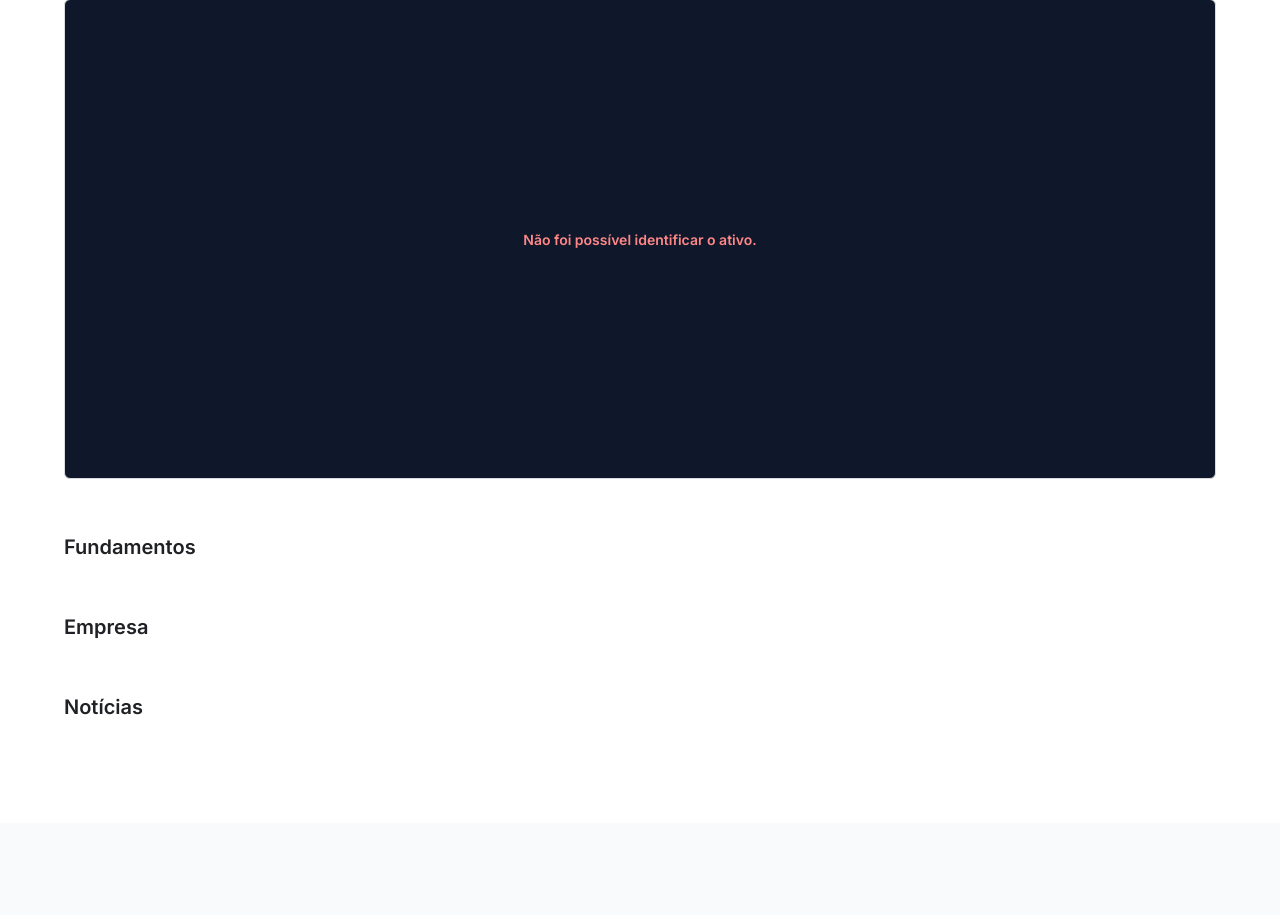
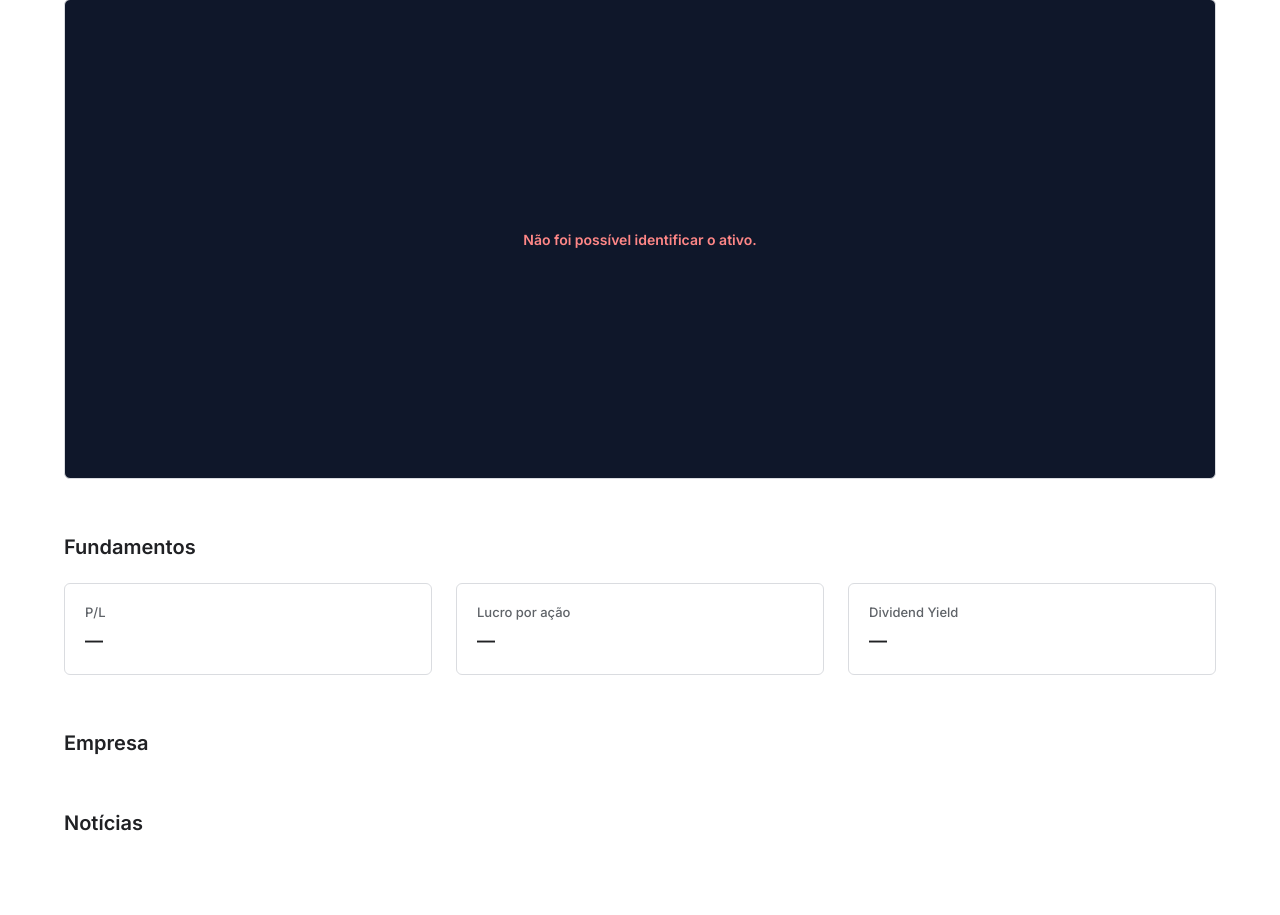
Before and after one commit to Peternovak2/money_app, a FastAPI app: template app/templates/ativo.html in a window 1280 px wide. Shown: the part 774-1689 px from the top of the page. Before the commit the page ends 1489 px from the top, so only its background shows below. Run offline with FastAPI, Linux system fonts and the light colour scheme; the template is opened without the code that fills it, so the values that code supplies are empty; some libraries are stand-ins or nearby versions.

Commit message:
feat: adiciona fundamentos basicos na pagina do ativo

```diff
--- a/app/routes/ativos.py
+++ b/app/routes/ativos.py
@@ -7,6 +7,8 @@ from app.services.informacoes import buscar_ativo
 from app.services.utils.formatar import (
     formatar_inteiro,
     formatar_monetario,
+    formatar_numero,
+    formatar_percentual,
     formatar_ticker,
 )
 
@@ -15,6 +17,8 @@ router = APIRouter()
 templates = Jinja2Templates(directory='app/templates')
 templates.env.filters['formatar_inteiro'] = formatar_inteiro
 templates.env.filters['formatar_monetario'] = formatar_monetario
+templates.env.filters['formatar_numero'] = formatar_numero
+templates.env.filters['formatar_percentual'] = formatar_percentual
 
 @router.get('/ativo/{ticker}', response_class=HTMLResponse)
 def ativo(request: Request, ticker: str):
--- a/app/services/utils/formatar.py
+++ b/app/services/utils/formatar.py
@@ -33,3 +33,12 @@ def formatar_monetario(valor, moeda=None, casas_decimais=2):
         return valor_formatado
 
     return f'{valor_formatado} {moeda}'
+
+
+def formatar_percentual(valor, casas_decimais=2):
+    valor_formatado = formatar_numero(valor, casas_decimais)
+
+    if valor_formatado == VALOR_INDISPONIVEL:
+        return valor_formatado
+
+    return f'{valor_formatado}%'
--- a/app/templates/ativo.html
+++ b/app/templates/ativo.html
@@ -247,6 +247,23 @@
 
       <section id="fundamentos" class="ativo-secao" aria-labelledby="titulo-fundamentos">
         <h2 id="titulo-fundamentos" class="ativo-secao-titulo">Fundamentos</h2>
+
+        <div class="cards">
+          <article class="card">
+            <h3 class="card-rotulo">P/L</h3>
+            <p class="card-valor">{{ dados.pe | formatar_numero }}</p>
+          </article>
+
+          <article class="card">
+            <h3 class="card-rotulo">Lucro por ação</h3>
+            <p class="card-valor">{{ dados.eps | formatar_monetario(dados.moeda) }}</p>
+          </article>
+
+          <article class="card">
+            <h3 class="card-rotulo">Dividend Yield</h3>
+            <p class="card-valor">{{ dados.dividend_yield | formatar_percentual }}</p>
+          </article>
+        </div>
       </section>
 
       <section id="empresa" class="ativo-secao" aria-labelledby="titulo-empresa">
```
